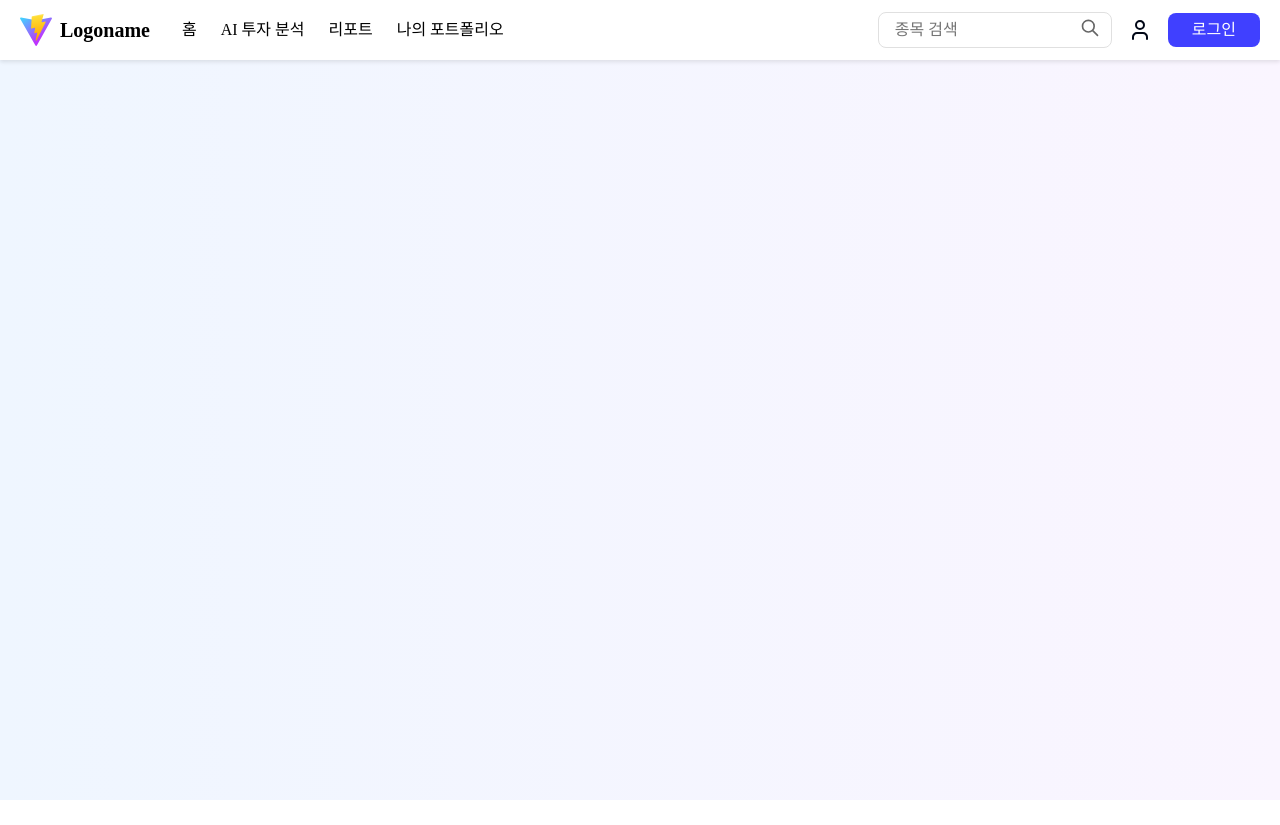
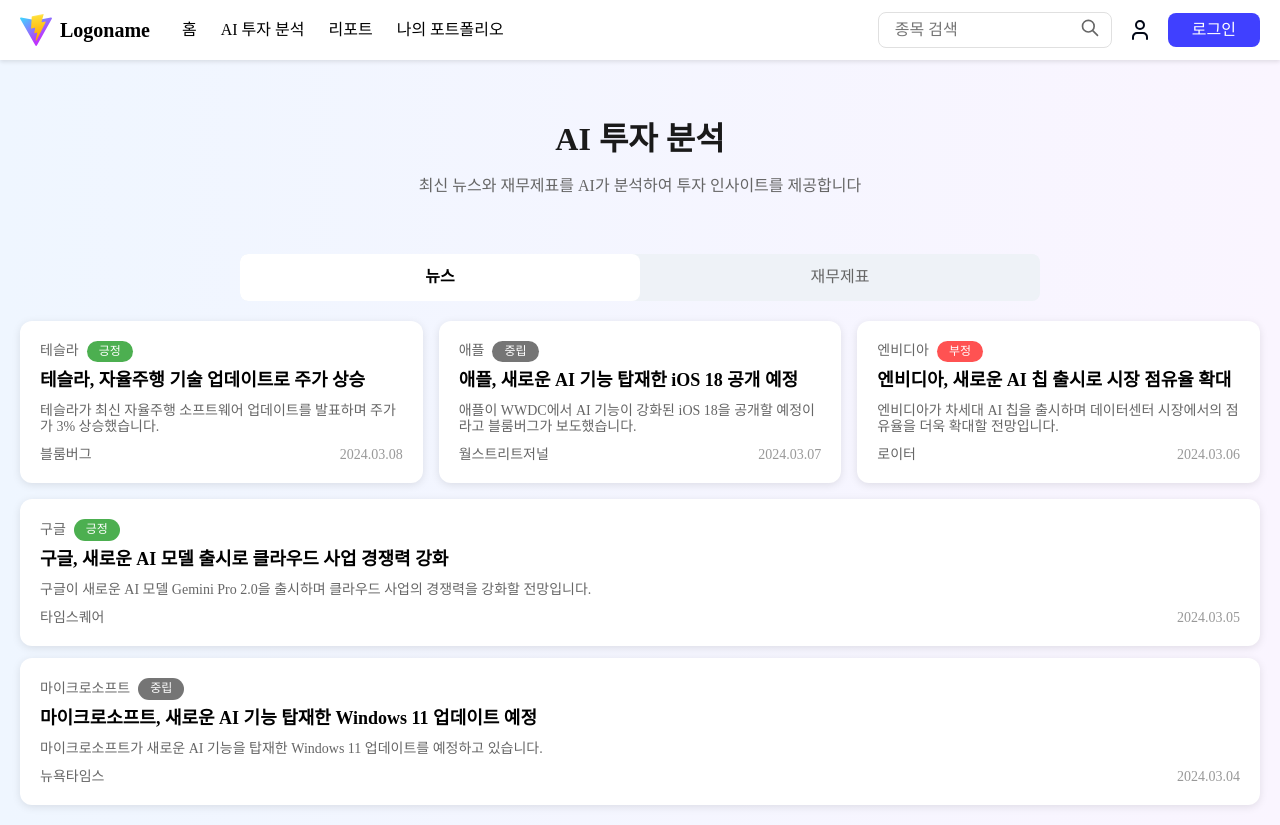
Before and after one commit to JUNCapstoneProject/StockAssistWeb, a React (Vite) app: page /ai-analysis in a window 1280 px wide. Before the commit the page ends 800 px from the top, so only its background shows below. Built offline with nearby package versions, Linux system fonts and the light colour scheme.

Commit message:
뉴스 탭 완성

```diff
--- a/src/App.jsx
+++ b/src/App.jsx
@@ -4,6 +4,7 @@ import Home from './pages/Home';
 import MyPortfolioUnlink from './pages/MyPortfolioUnlink';
 import MyPortfolioLink from './pages/MyPortfolioLink';
 import IndividualStock from './pages/IndividualStock';
+import AiAnalysis from './pages/Aianalysis';
 import './App.css';
 
 function App() {
@@ -16,6 +17,7 @@ function App() {
           <Route path="/portfolio" element={<MyPortfolioUnlink />} />
           <Route path="/portfolio/link" element={<MyPortfolioLink />} />
           <Route path="/stock/:symbol" element={<IndividualStock />} />
+          <Route path="/ai-analysis" element={<AiAnalysis />} />
         </Routes>
       </div>
     </Router>
--- /dev/null
+++ b/src/components/common/ContentList.jsx
@@ -0,0 +1,130 @@
+import React from 'react';
+import styled from 'styled-components';
+
+const ContentList = ({ data }) => {
+  return (
+    <Container>
+      <TopSection>
+        {data.slice(0, 3).map((item, index) => (
+          <ContentCard key={index} featured>
+            <CardHeader>
+              <CategoryInfo>
+                <Category>{item.category}</Category>
+                <StatusBadge status={item.status}>{item.status}</StatusBadge>
+              </CategoryInfo>
+              <Title>{item.title}</Title>
+            </CardHeader>
+            <Description>{item.description}</Description>
+            <CardFooter>
+              <Source>{item.source}</Source>
+              <Date>{item.date}</Date>
+            </CardFooter>
+          </ContentCard>
+        ))}
+      </TopSection>
+      <BottomSection>
+        {data.slice(3).map((item, index) => (
+          <ContentCard key={index}>
+            <CardHeader>
+              <CategoryInfo>
+                <Category>{item.category}</Category>
+                <StatusBadge status={item.status}>{item.status}</StatusBadge>
+              </CategoryInfo>
+              <Title>{item.title}</Title>
+            </CardHeader>
+            <Description>{item.description}</Description>
+            <CardFooter>
+              <Source>{item.source}</Source>
+              <Date>{item.date}</Date>
+            </CardFooter>
+          </ContentCard>
+        ))}
+      </BottomSection>
+    </Container>
+  );
+};
+
+const Container = styled.div`
+  display: flex;
+  flex-direction: column;
+  gap: 16px;
+  padding: 20px;
+`;
+
+const TopSection = styled.div`
+  display: flex;
+  gap: 16px;
+`;
+
+const BottomSection = styled.div`
+  display: flex;
+  flex-direction: column;
+  gap: 12px;
+`;
+
+const ContentCard = styled.div`
+  background: white;
+  border-radius: 12px;
+  padding: 20px;
+  box-shadow: 0 2px 8px rgba(0, 0, 0, 0.1);
+  flex: ${props => (props.featured ? '1' : 'none')};
+  min-width: ${props => (props.featured ? '30%' : '100%')};
+`;
+
+const CardHeader = styled.div`
+  margin-bottom: 12px;
+`;
+
+const CategoryInfo = styled.div`
+  display: flex;
+  align-items: center;
+  gap: 8px;
+  margin-bottom: 8px;
+`;
+
+const Category = styled.span`
+  font-size: 14px;
+  color: #666;
+`;
+
+const StatusBadge = styled.span`
+  padding: 4px 12px;
+  border-radius: 16px;
+  font-size: 12px;
+  background-color: ${props =>
+    props.status === '긍정' ? '#4CAF50' :
+    props.status === '부정' ? '#FF5252' :
+    props.status === '중립' ? '#757575' : '#757575'};
+  color: white;
+`;
+
+const Title = styled.h3`
+  font-size: 18px;
+  font-weight: 600;
+  margin: 0;
+`;
+
+const Description = styled.p`
+  font-size: 14px;
+  color: #666;
+  margin: 8px 0;
+`;
+
+const CardFooter = styled.div`
+  display: flex;
+  justify-content: space-between;
+  align-items: center;
+  margin-top: 12px;
+`;
+
+const Source = styled.span`
+  font-size: 14px;
+  color: #666;
+`;
+
+const Date = styled.span`
+  font-size: 14px;
+  color: #999;
+`;
+
+export default ContentList;
--- /dev/null
+++ b/src/components/modules/Aianalysis/AiHeader.jsx
@@ -0,0 +1,33 @@
+import React from 'react';
+import styled from 'styled-components';
+
+const AiHeader = () => {
+  return (
+    <HeaderWrapper>
+      <Title>AI 투자 분석</Title>
+      <Description>
+        최신 뉴스와 재무제표를 AI가 분석하여 투자 인사이트를 제공합니다
+      </Description>
+    </HeaderWrapper>
+  );
+};
+
+const HeaderWrapper = styled.div`
+  padding: 40px 0;
+  text-align: center;
+`;
+
+const Title = styled.h1`
+  font-size: 32px;
+  font-weight: 700;
+  color: #1a1a1a;
+  margin-bottom: 16px;
+`;
+
+const Description = styled.p`
+  font-size: 16px;
+  color: #666666;
+  line-height: 1.5;
+`;
+
+export default AiHeader;
--- /dev/null
+++ b/src/components/modules/Aianalysis/AiTab.jsx
@@ -0,0 +1,58 @@
+import React, { useState } from 'react';
+import styled from 'styled-components';
+
+const AiTab = () => {
+  const [activeTab, setActiveTab] = useState('뉴스');
+
+  return (
+    <TabContainer>
+      <TabWrapper>
+        <TabItem
+          active={activeTab === '뉴스'}
+          onClick={() => setActiveTab('뉴스')}
+        >
+          뉴스
+        </TabItem>
+        <TabItem
+          active={activeTab === '재무제표'}
+          onClick={() => setActiveTab('재무제표')}
+        >
+          재무제표
+        </TabItem>
+      </TabWrapper>
+    </TabContainer>
+  );
+};
+
+const TabContainer = styled.div`
+  display: flex;
+  justify-content: center;
+`;
+
+const TabWrapper = styled.div`
+  display: flex;
+  background: #eef2f7;
+  border-radius: 8px;
+  overflow: hidden;
+  width: 800px;
+  justify-content: space-between;
+`;
+
+const TabItem = styled.div`
+  flex: 1;
+  min-width: 400px;
+  text-align: center;
+  padding: 14px 20px;
+  cursor: pointer;
+  color: ${props => props.active ? '#000' : '#666'};
+  font-weight: ${props => props.active ? '600' : '400'};
+  background: ${props => props.active ? '#ffffff' : 'transparent'};
+  border-radius: 8px;
+  transition: all 0.3s ease;
+
+  &:hover {
+    background: ${props => props.active ? '#ffffff' : '#dfe6ee'};
+  }
+`;
+
+export default AiTab;
--- /dev/null
+++ b/src/data/news.json
@@ -0,0 +1,44 @@
+{
+  "newsData": [
+    {
+      "category": "테슬라",
+      "status": "긍정",
+      "title": "테슬라, 자율주행 기술 업데이트로 주가 상승",
+      "description": "테슬라가 최신 자율주행 소프트웨어 업데이트를 발표하며 주가가 3% 상승했습니다.",
+      "source": "블룸버그",
+      "date": "2024.03.08"
+    },
+    {
+      "category": "애플",
+      "status": "중립",
+      "title": "애플, 새로운 AI 기능 탑재한 iOS 18 공개 예정",
+      "description": "애플이 WWDC에서 AI 기능이 강화된 iOS 18을 공개할 예정이라고 블룸버그가 보도했습니다.",
+      "source": "월스트리트저널",
+      "date": "2024.03.07"
+    },
+    {
+      "category": "엔비디아",
+      "status": "부정",
+      "title": "엔비디아, 새로운 AI 칩 출시로 시장 점유율 확대",
+      "description": "엔비디아가 차세대 AI 칩을 출시하며 데이터센터 시장에서의 점유율을 더욱 확대할 전망입니다.",
+      "source": "로이터",
+      "date": "2024.03.06"
+    },
+    {
+      "category": "구글",
+      "status": "긍정",
+      "title": "구글, 새로운 AI 모델 출시로 클라우드 사업 경쟁력 강화",
+      "description": "구글이 새로운 AI 모델 Gemini Pro 2.0을 출시하며 클라우드 사업의 경쟁력을 강화할 전망입니다.",
+      "source": "타임스퀘어",
+      "date": "2024.03.05"
+    },
+    {
+      "category": "마이크로소프트",
+      "status": "중립",
+      "title": "마이크로소프트, 새로운 AI 기능 탑재한 Windows 11 업데이트 예정",
+      "description": "마이크로소프트가 새로운 AI 기능을 탑재한 Windows 11 업데이트를 예정하고 있습니다.",
+      "source": "뉴욕타임스",
+      "date": "2024.03.04"
+    }
+  ]
+}
--- /dev/null
+++ b/src/pages/Aianalysis.jsx
@@ -0,0 +1,16 @@
+import AiHeader from "../components/modules/Aianalysis/AiHeader";
+import AiTab from "../components/modules/Aianalysis/AiTab";
+import ContentList from "../components/common/ContentList";
+import newsJson from "../data/news.json";
+
+const AiAnalysis = () => {
+  return (
+    <div>
+      <AiHeader />
+      <AiTab />
+      <ContentList data={newsJson.newsData} />
+    </div>
+  );
+};
+
+export default AiAnalysis;
```
